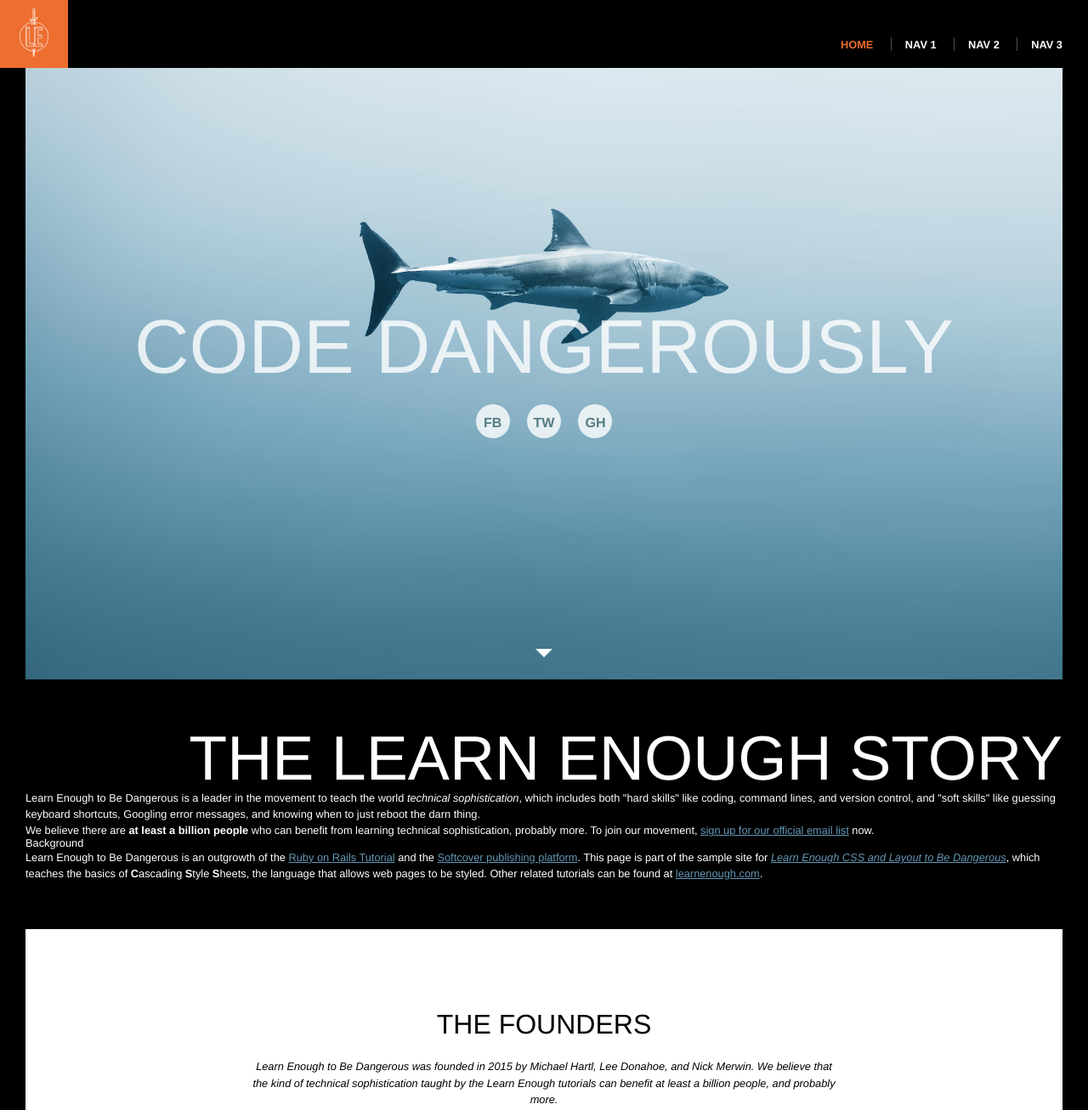
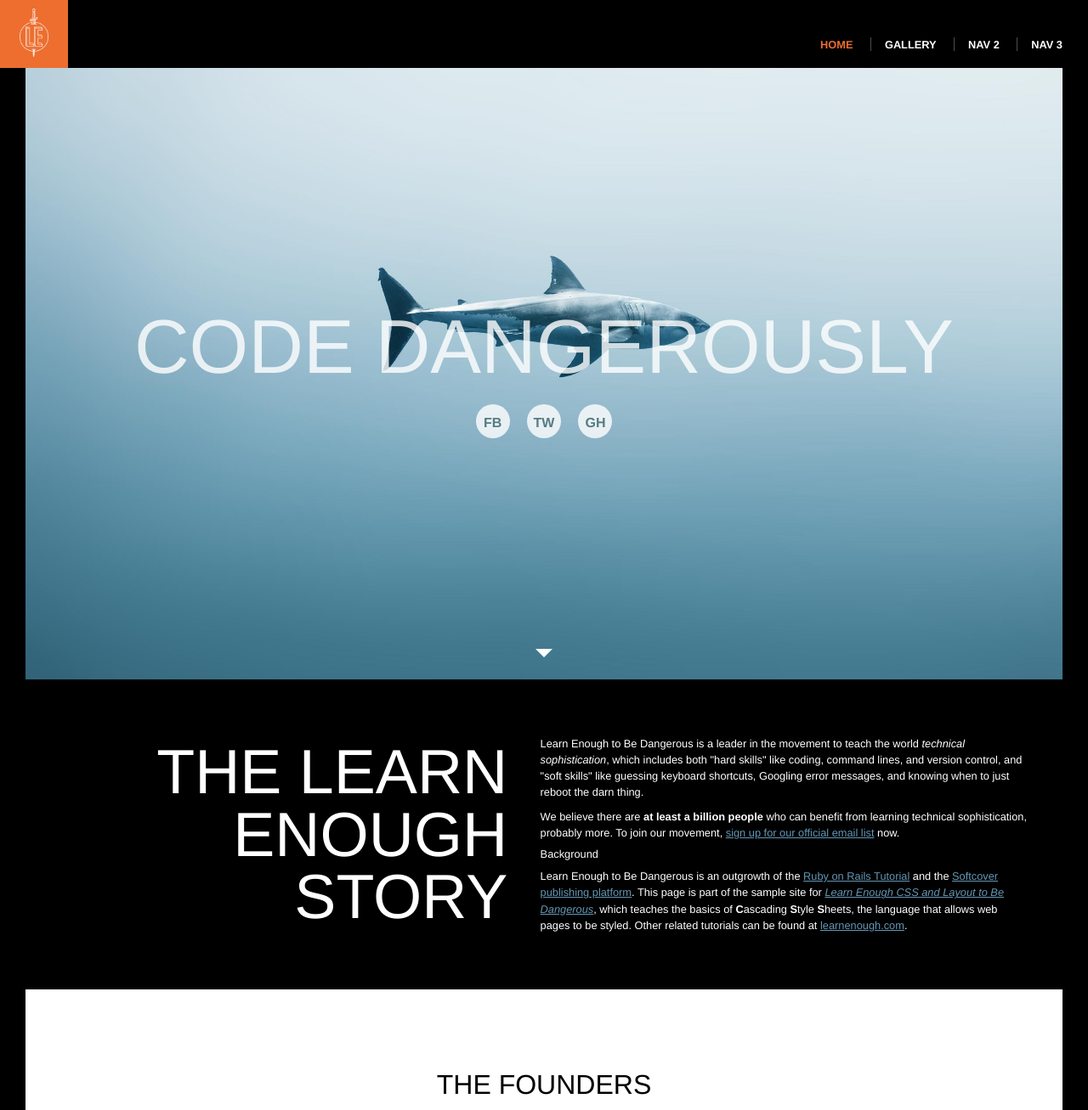
Before and after one commit to johnkangfreedlund/johnkangfreedlund.github.io, a plain HTML site: page _site/index.html in a window 1280 px wide. Shown: the top 1307 px of the page at 85% size. Drawn offline with Linux system fonts and the light colour scheme.

Commit message:
Add gallery to navlinks add flex styles to callout

```diff
--- a/_site/index.html
+++ b/_site/index.html
@@ -12,7 +12,7 @@
     <nav>
         <ul class="header-nav nav-links">
             <li><a href="/">Home</a></li>
-<li><a href="#">Nav 1</a></li>
+<li><a href="/gallery">Gallery</a></li>
 <li><a href="#">Nav 2</a></li>
 <li><a href="#">Nav 3</a></li>
         </ul>
@@ -22,7 +22,8 @@
     </a>
   </header>
 
-    <div class="full-hero hero-home">
+    <div class="content-container">
+     <div class="full-hero hero-home">
     <div class="hero-content">
       <h1>Code Dangerously</h1>
         <ul class="social-list">
@@ -132,6 +133,7 @@
   </div>
 </div>
 
+    </div>
 
     <footer class="footer">
     <a class="footer-logo" href="/">
@@ -140,7 +142,7 @@
     <nav>
         <ul class="footer-nav nav-links">
             <li><a href="/">Home</a></li>
-<li><a href="#">Nav 1</a></li>
+<li><a href="/gallery">Gallery</a></li>
 <li><a href="#">Nav 2</a></li>
 <li><a href="#">Nav 3</a></li>
         </ul>
--- a/css/main.css
+++ b/css/main.css
@@ -52,7 +52,15 @@ html {
   padding: 0 30px;
 }
 body {
-  font-family: helvetica, arial, sans;
+  display: flex;
+  flex-direction: column;
+  font-family: helvetica, arial, sans-serif;
+  min-height: 100vh;
+}
+.content-container {
+  flex: 1 1 auto;
+  padding-top: 10vh;
+  width: 100%;
 }
 h1 {
   font-size: 7vw;
@@ -66,6 +74,7 @@ a {
 }
 p {
   line-height: 1.5;
+  margin: 0.75em 0;
 }
 h2 ~ p {
   font-size: 0.8em;
@@ -162,10 +171,9 @@ h2 ~ p {
 .full-hero {
   background-color: #c7dbfc;
   background-size: cover;
-  height: 100vh;
+  height: 90vh;
   box-sizing: border-box;
-  padding-top: 10vh;
-}
+ }
 .full-hero:after {
   border: 10px solid;
   border-color: #fff transparent transparent;
@@ -246,15 +254,20 @@ h2 ~ p {
 .home-callout {
   background-color: #000;
   color: #fff;
+  display: flex;
+  align-items: center;
   padding: 7vh 0;
 }
 .callout-title {
+  flex: 1;
   font-size: 5.75vw;
   text-align: right;
   text-transform: uppercase;
 }
 .callout-copy {
+  flex: 0 0 45em;
   font-size: 0.8rem;
+  padding: 0 3vw;
 }
 
 /* BIO STYLES */
```
Also changed, not shown: _includes/nav-links.html (+1 -1 lines), _layouts/default.html (+3 -1 lines).
